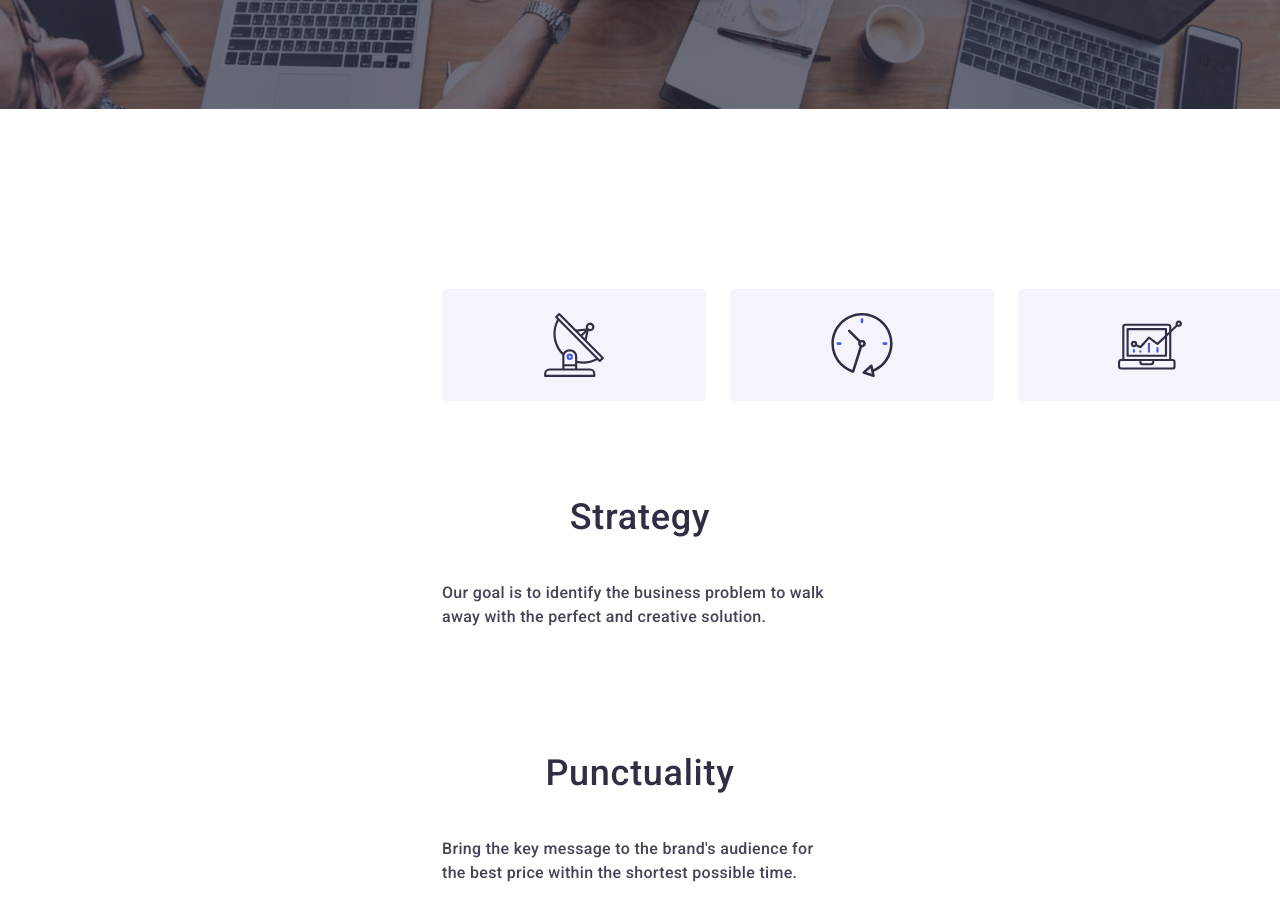
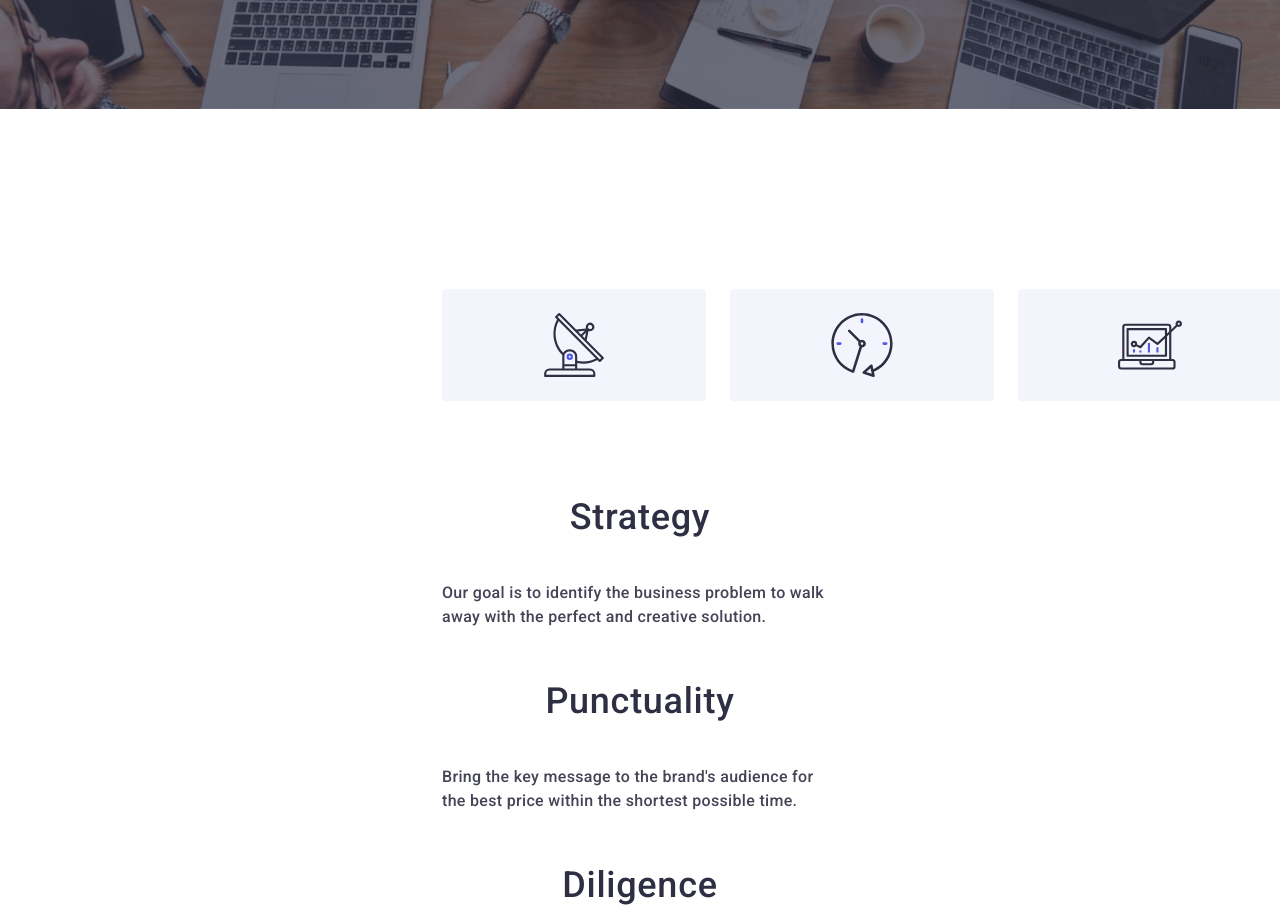
Before and after one commit to ishcenko/goit-markup-hw-07, a plain HTML site: page index.html in a window 1280 px wide. Shown: the part 454-1370 px from the top of the page. Drawn offline with Linux system fonts and the light colour scheme.

Commit message:
корекція секцій

```diff
--- a/css/mobile.css
+++ b/css/mobile.css
@@ -6,7 +6,7 @@
     margin-left: auto;
 }
 
-@media screen and (min-width: 320px) and (max-width: 479px) {
+@media screen and (min-width: 320px) and (max-width: 480px) {
     .conteiner {
             width: 428px;
         }
--- a/css/style.css
+++ b/css/style.css
@@ -541,11 +541,11 @@ img {
 .section-heading {
     display: flex;
     flex-direction: column;
-    gap: 72px;
+    /* gap: 72px; */
     justify-content: space-between;
-    /* margin: 0 auto; */
+    margin: 0 auto;
     padding-top: 60px;
-    padding-bottom: 96px;
+    padding-bottom: 60px;
 }
 
 .heading-items {
```
